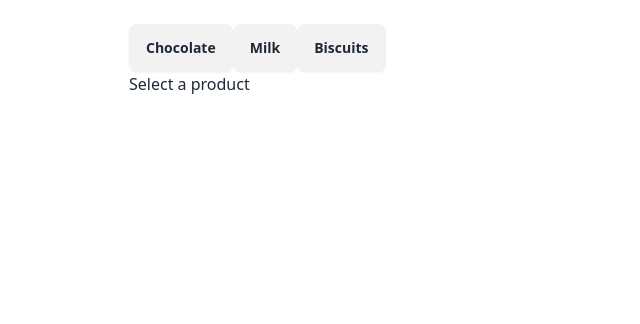
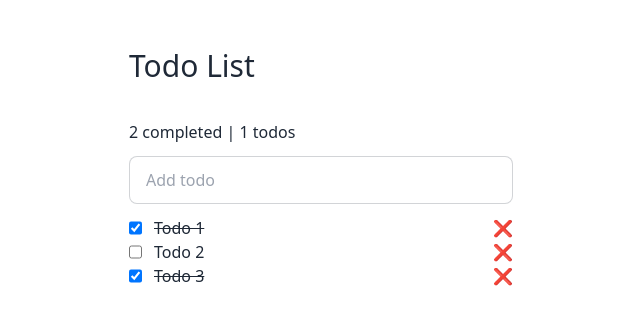
Before and after one commit to andreaborelli/angular17-demo, an Angular app: page / in a window 1280 px wide. Shown: the top 324 px of the page, without its empty margins (319-959 px from the left). Built offline with nearby package versions, Linux system fonts and the light colour scheme.

Commit message:
Todo List with signals

```diff
--- a/src/app/app.component.ts
+++ b/src/app/app.component.ts
@@ -12,67 +12,84 @@ import { CommonModule } from '@angular/common';
   ],
   template: `
 
-  <!-- Multiple SIgnals - create a tabbar navigation -->
+  <!-- Todo List width signals -->
 
-  <!-- al click del pulsante mostra il contenuto dell'oggetto -->
+  <!-- utilizziamo i signal e la nuova control flow syntax con if, for e via dicendo -->
 
-  <!-- es. che usa sia il FOR che l'IF all'interno dello stesso template
-   abbiamo unarray di prodotti e utilizziamo il FOR per visualizzare n pulsanti
-   sulla base del numero di prodotti, e ora immaginiamo di voler la descrizione per ogni prodotto
-   che aggiungiamo anche al type. Al click del pulsante vogliamo visualizzare la descrizione
-   sotto a tale pulsanti.
-   Inanzitutto potermmo fare: al click di un pulsante andare ad invocare il metodo selectProduct()
-   passando il prodotto che ho cliccato: selectProduct(product)
+  <!-- renderizziamo n elementi sulla base di quanti todo abbiamo.
+   track è obbligatorio per miglliorare le performance, quindi inseriamo track è la proprietà id
+   che angular userà per capire se un elemento è cambiato o meno tra i vari render in questo caso id -->
 
-   selectProduct(product: Product){
 
-  }
-   Questo prodotto lo salviamo in un nuovo signal che indica qual'è il prodotto attivo,
-   il prodotto selezionato, che chiamiamo:
+    <div class="centered-page sm flex flex-col gap-3">
+          <h1 class="page-title">Todo List</h1>
 
-   activeProduct = signal<Product | null>(null);
+          <!-- campo di input che all'invio invoca addTodo() passando la reference #inputRef al campo di input,
+           riceviamo la reference nel metodo (keydown.enter)="addTodo(inputRef)"
+           è leggiamo il valore input value:
+                      addTodo(input: HTMLInputElement) {
+                            console.log(input.value);
+                         }
+          aggiorniamo il signal con un array nuovo:
 
-   che è un signal che inizializiamo a null, visto che ovviamente all'inizio, all'avvio del componente
+          this.todos.update(todos => [...todos, newTodo]);
 
-      activeProduct = signal<Product | null>(null); non sarà valorizzato ma potrà contenere NULL,
-        come viene specificato tra i generics (parentesi angolari) oppure un prodotto usando union type di typeScript |
+          che contiene tutti gli elementi attuali contenuti nel signal
+          quindi todos, e aggiungiamo il nuovo elemento todo che è generato attraverso un oggetto newTodo:
 
-        quindi nel metodo di selectProduct() possiamo scrivere:
+          const newTodo: Todo = {
+            id: Date.now(),
+            title: input.value,
+            completed: false
+          }
 
-        this.activeProduct.set(product);
+          che contiene un id, Date.now() quindi fake perchè non abbiamo un server
+          dietro le quinte che ci genera un id univoco il titolo acquisito da
 
-        con il metodo set() dei signal e salvare al suo interno il nostro prodotto
+          input.value,
 
-        Così facendo ad ogni click activeProduct verrà valorizzato.
-        infatti con PIPE JSON è vedremo che al click abbiamo l'intero oggetto del prodotto selezionato,
-        è potremmo visualizzare la descrizione, il name, il costo ecc.
+          e la proprietà completed: false, perchè vogliamo che di default in nuovo todo non sia flaggato come completato.
+      -->
+          <!-- per il toggle: rimaniamo in ascolto dell'evento  (change)="toggleTodo(todo)"
+           invocando il metodo toggleTodo() passando il todo di cui vogliamo flaggare la proprietà completed -->
 
-        forse: dobbiamo usare il punto di domanda ? perchè activeProduct come specificato:
+           <div>
+              {{totalCompleted()}} completed | {{totalTodos()}} todos
+           </div>
 
-        <Product | null> è potenzialmente NULL e quindi se non avessimo lo STRICT MODE () di TypeScript
-        in questo caso avremmo un eccezione al primo render perchè essendo NULL
-        il nostro oggetto di activeProduct
+           <input
+           type="text"
+           class="input input-bordered"
+           #inputRef
+           (keydown.enter)="addTodo(inputRef)"
+            placeholder="Add todo"
+           >
 
-              <pre>{{ activeProduct()?.description}}</pre>
+          <ul>
+            @for (todo of todos(); track todo.id) {
 
-        description ovviamente sarebbe letto da un oggetto null generando un eccezzione a runtime
+              <li class="flex justify-between">
 
-        quindi usiamo il ? per evitare questo problema. ora al click vedremo la descrizione del prodotto,
-        oppure il costo, il nome ecc.
-      -->
+                <div class="flex gap-3">
 
-    <div class="centered-page sm">
-    @for (product of products(); track product.id) {
+                <input type="checkbox" [checked]="todo.completed"
+                (change)="toggleTodo(todo)"
+                >
 
-      <button class="btn" (click)="selectProduct(product)">{{ product.name }}</button>
-                  }
-      @if (activeProduct()) {
-        <pre>{{ activeProduct()?.name}}</pre>
-        <pre>{{ activeProduct()?.cost}}</pre>
-        <pre>{{ activeProduct()?.description}}</pre>
-      } @else {
-        <div>Select a product</div>
-      }
+                <span [ngClass]="{'line-through' : todo.completed}"> <!-- se todo.completed è true aggiungiamo la classe line-through -->
+                {{todo.title}}
+                </span>
+
+                </div>
+
+                <button (click)="removeTodo(todo)">❌</button>
+              </li>
+
+            }
+
+          </ul>
+
+          <!-- <pre>{{ todos() | json }}</pre> -->
 
     </div>
 
@@ -84,25 +101,53 @@ import { CommonModule } from '@angular/common';
 })
 export class AppComponent {
 
-
-  products = signal<Product[]>([
-    { id: 1, name: 'Chocolate', cost: 3, description: 'lorem...' },
-    { id: 2, name: 'Milk', cost: 1, description: 'bla bla..' },
-    { id: 3, name: 'Biscuits', cost: 2, description: 'super good!' },
+  todos = signal<Todo[]>([ // array di oggetti di tipo Todo
+    { id: 1, title: 'Todo 1', completed: true },
+    { id: 2, title: 'Todo 2', completed: false },
+    { id: 3, title: 'Todo 3', completed: true },
   ]);
 
-  activeProduct = signal<Product | null>(null);
+  totalCompleted = computed(() => this.todos().filter(t => t.completed).length);
+  // computer property che ci restituisce il numero di todo completati
+  totalTodos = computed(() => this.todos().filter(t => !t.completed).length);
+  // computer property che ci restituisce il numero di todo non completati
 
-  selectProduct(product: Product){
-    this.activeProduct.set(product);
-    console.log(product);
+  // metodo per rimuovere un todo
+  addTodo(input: HTMLInputElement){
+      const newTodo: Todo = { // creiamo un nuovo todo
+        id: Date.now(), //
+        title: input.value,
+        completed: false
+      }
+      console.log(input.value);
+      this.todos.update(todos => [...todos, newTodo]); // aggiorniamo il signal con un nuovo array
+      input.value = ''; // puliamo il campo di input
+  }
+
+  // metodo per rimuovere un todo
+  removeTodo(todoRemove: Todo){
+    this.todos.update(todos => todos.filter(todo => todo.id !== todoRemove.id));
+    // update è un metodo di signal che ci permette di aggiornare il valore del signal
+    /* todos.filter ci permette di creare una nuova collezione
+    dove ci sono tutti gli elementi eccetto quello che vogliamo rimuovere */
+}
+
+  // metodo per flaggare un todo come completato o no
+  toggleTodo(todoToToggle: Todo){
+    this.todos.update(todos => { // invochiamo un nuovo update del signal
+      return todos.map( // map è un metodo che ci permette di creare una collezione di pari elementi a quella originale
+        t => t.id === todoToToggle.id ? {...t, completed: !t.completed} : t
+        /* se id su cui stiamo iterando è quello che vogliamo modificare,
+        in questo caso crea un clone del todo e gli modifico la proprietà completed,
+        in tutti gli altri casi restituisco l'elemento così com'è */
+      )
+    })
   }
 
 }
 
-type Product = {
+interface Todo {
   id: number;
-  name: string;
-  description: string;
-  cost: number;
+  title: string;
+  completed: boolean;
 }
--- a/src/styles.css
+++ b/src/styles.css
@@ -14,6 +14,6 @@
   @apply text-3xl my-6
 }
 
-input {
+/* input {
   @apply input input-bordered
-}
+} */
```
